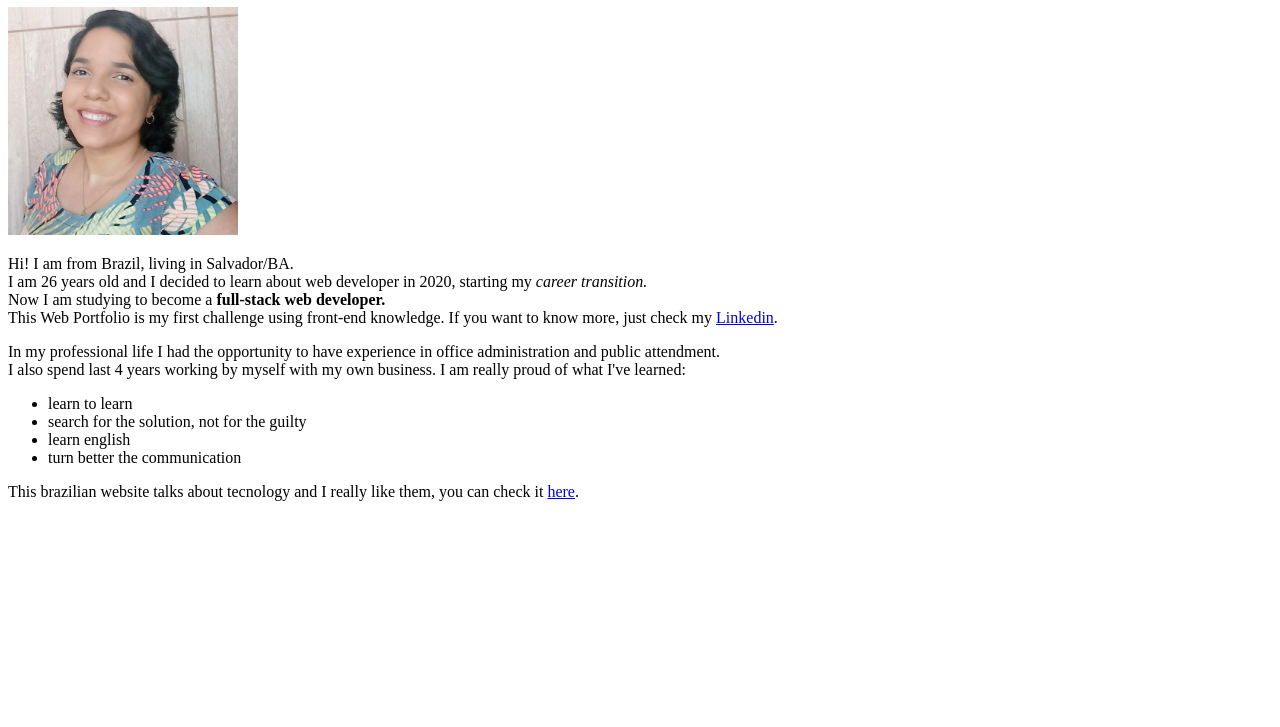
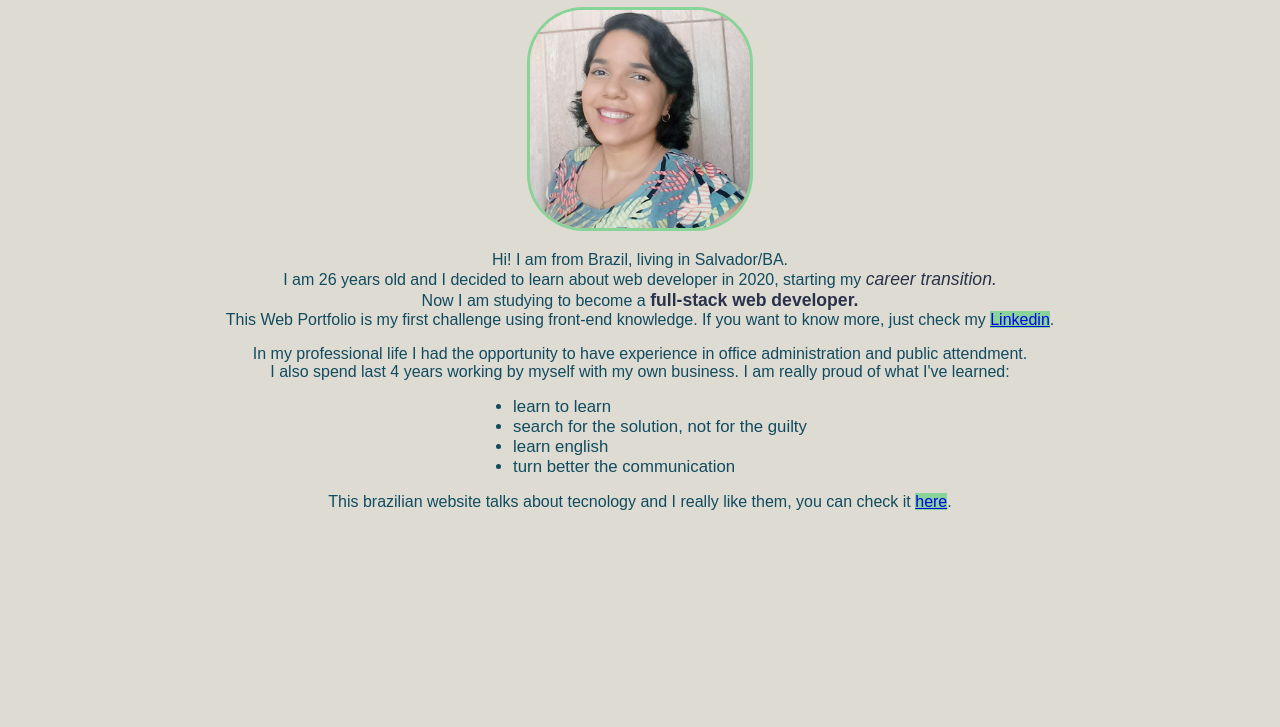
Before and after one commit to carolbezerra-dev/carolbezerra-dev.github.io, a plain HTML site: page index.html in a window 1280 px wide. Shown: the part 73-800 px from the top of the page. Drawn offline with Linux system fonts and the light colour scheme.

Commit message:
More CSS

```diff
--- a/index.html
+++ b/index.html
@@ -3,21 +3,52 @@
 <head>
     <meta charset="UTF-8">
     <meta name="viewport" content="width=device-width, initial-scale=1.0">
-    <title>Web Portfolio</title>
+    <title>Carol Web Portfolio</title>
+    <style>
+        body {
+            background-color: #dedbd2;
+            text-align: center;
+            font-family: Arial, Helvetica, sans-serif;
+        }
+        h1 {
+            color: #2e2c2f;
+        }
+        p, ul {
+            color: #114b5f;
+        }
+        .enfase {
+            color: #2a324b;
+            font-size: 110%;
+        }
+        ul {
+            text-align: left;
+            font-size: 105%;
+            display: inline-block;
+            margin: 0 auto;
+        }
+        a[target="_blank"] {
+            background-color: #88d498;
+        }
+        img {
+            width: 220px;
+            border-radius: 25%;
+            border: #88d498 solid;
+        }
+    </style>
 </head>
 <body>
     <h1>Caroline Araújo Bezerra</h1>
 
-    <a href="20200815_141417-1.jpg"><img id="minhaFoto" src="/20200815_141417-1.jpg" alt="foto de Carol" width="230"></a>
+    <a href="20200815_141417-1.jpg"><img src="/20200815_141417-1.jpg" alt="foto de Carol"></a>
 
-    <p id="live">Hi! I am from Brazil, living in Salvador/BA.<br>
-    I am 26 years old and I decided to learn about web developer in 2020, starting my <em>career transition.</em><br>
-    Now I am studying to become a <strong>full-stack web developer.</strong><br>
+    <p>Hi! I am from Brazil, living in Salvador/BA.<br>
+    I am 26 years old and I decided to learn about web developer in 2020, starting my <em class="enfase">career transition.</em><br>
+    Now I am studying to become a <strong class="enfase">full-stack web developer.</strong><br>
     This Web Portfolio is my first challenge using front-end knowledge. If you want to know more, just check my <a href="https://www.linkedin.com/in/carolbezerra-dev/" alt="link do Linkedin" target="_blank">Linkedin</a>.</p>
 
     <p>In my professional life I had the opportunity to have experience in office administration and public attendment.<br>
         I also spend last 4 years working by myself with my own business. I am really proud of what I've learned:
-        <ul id="list">
+        <ul>
             <li>learn to learn</li>
             <li>search for the solution, not for the guilty</li>
             <li>learn english</li>
```
